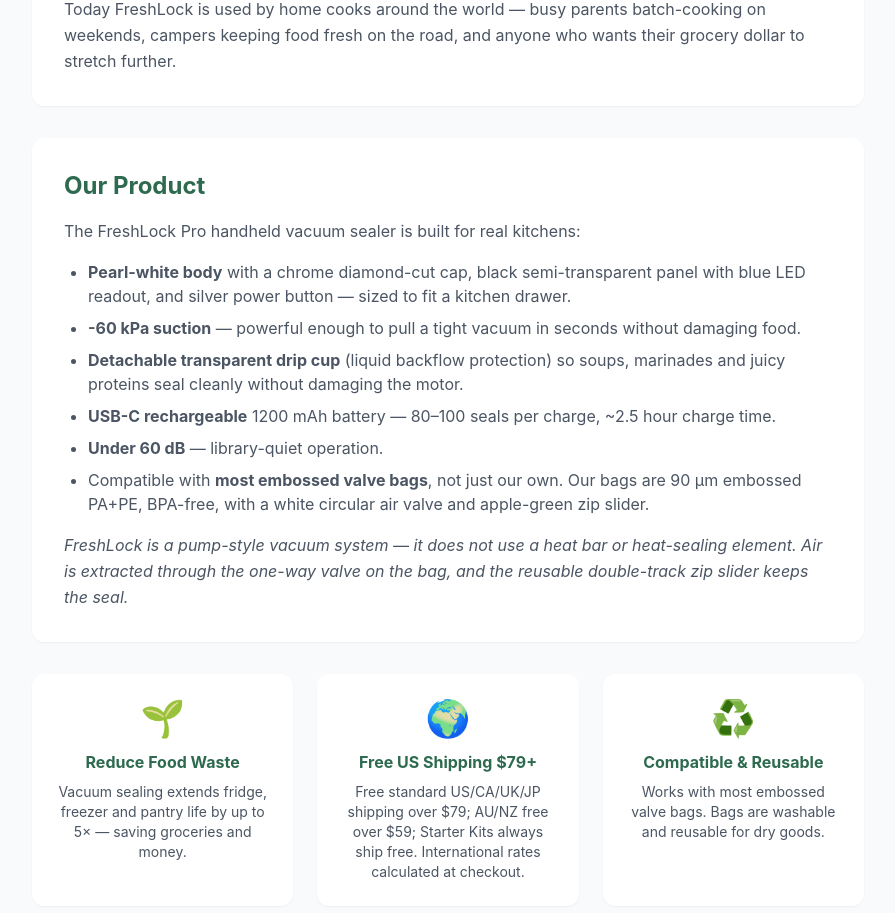
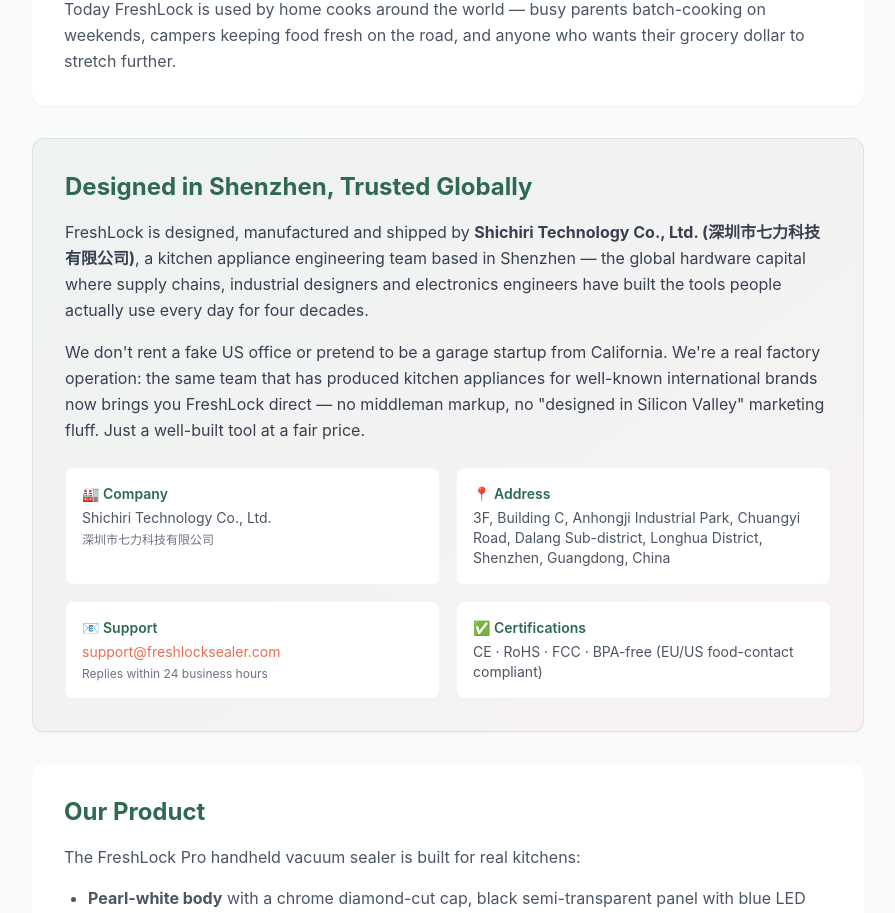
Before and after one commit to jasonyuan886/freshlock-store, a Next.js app: page /about in a window 1280 px wide. Shown: the part 612-1525 px from the top of the page, without its empty margins (192-1087 px from the left). Built offline with nearby package versions, Linux system fonts and the light colour scheme.

Commit message:
V1.7.0b: About页加深圳七力真实公司信息（不造假铁律：真实地址/工厂直发/无虚标）

```diff
--- a/app/about/page.tsx
+++ b/app/about/page.tsx
@@ -36,6 +36,36 @@ export default function AboutPage() {
           <p className="text-gray-600 leading-relaxed">
             Today FreshLock is used by home cooks around the world — busy parents batch-cooking on weekends, campers keeping food fresh on the road, and anyone who wants their grocery dollar to stretch further.
           </p>
+        </div>
+
+        <div className="bg-gradient-to-br from-primary/5 to-accent/5 border border-primary/10 rounded-xl p-8 shadow-sm mb-8">
+          <h2 className="text-2xl font-bold text-primary mb-4">Designed in Shenzhen, Trusted Globally</h2>
+          <p className="text-gray-700 leading-relaxed mb-4">
+            FreshLock is designed, manufactured and shipped by <strong>Shichiri Technology Co., Ltd. (深圳市七力科技有限公司)</strong>, a kitchen appliance engineering team based in Shenzhen — the global hardware capital where supply chains, industrial designers and electronics engineers have built the tools people actually use every day for four decades.
+          </p>
+          <p className="text-gray-700 leading-relaxed mb-4">
+            We don't rent a fake US office or pretend to be a garage startup from California. We're a real factory operation: the same team that has produced kitchen appliances for well-known international brands now brings you FreshLock direct — no middleman markup, no "designed in Silicon Valley" marketing fluff. Just a well-built tool at a fair price.
+          </p>
+          <div className="grid sm:grid-cols-2 gap-4 mt-6 text-sm">
+            <div className="bg-white rounded-lg p-4 border border-gray-100">
+              <p className="font-semibold text-primary mb-1">🏭 Company</p>
+              <p className="text-gray-600">Shichiri Technology Co., Ltd.</p>
+              <p className="text-gray-500 text-xs mt-1">深圳市七力科技有限公司</p>
+            </div>
+            <div className="bg-white rounded-lg p-4 border border-gray-100">
+              <p className="font-semibold text-primary mb-1">📍 Address</p>
+              <p className="text-gray-600">3F, Building C, Anhongji Industrial Park, Chuangyi Road, Dalang Sub-district, Longhua District, Shenzhen, Guangdong, China</p>
+            </div>
+            <div className="bg-white rounded-lg p-4 border border-gray-100">
+              <p className="font-semibold text-primary mb-1">📧 Support</p>
+              <p className="text-gray-600"><a href="mailto:support@freshlocksealer.com" className="text-accent hover:underline">support@freshlocksealer.com</a></p>
+              <p className="text-gray-500 text-xs mt-1">Replies within 24 business hours</p>
+            </div>
+            <div className="bg-white rounded-lg p-4 border border-gray-100">
+              <p className="font-semibold text-primary mb-1">✅ Certifications</p>
+              <p className="text-gray-600">CE · RoHS · FCC · BPA-free (EU/US food-contact compliant)</p>
+            </div>
+          </div>
         </div>
 
         <div className="bg-white rounded-xl p-8 shadow-sm mb-8">
```
